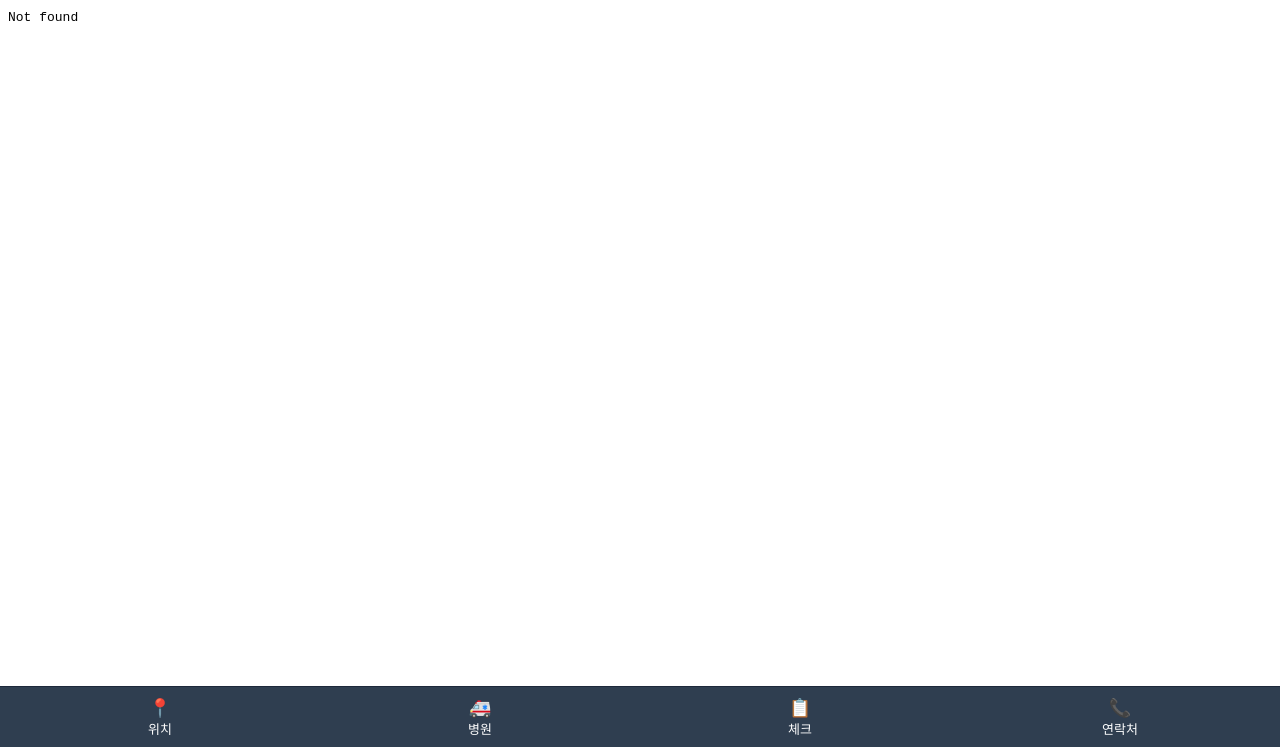
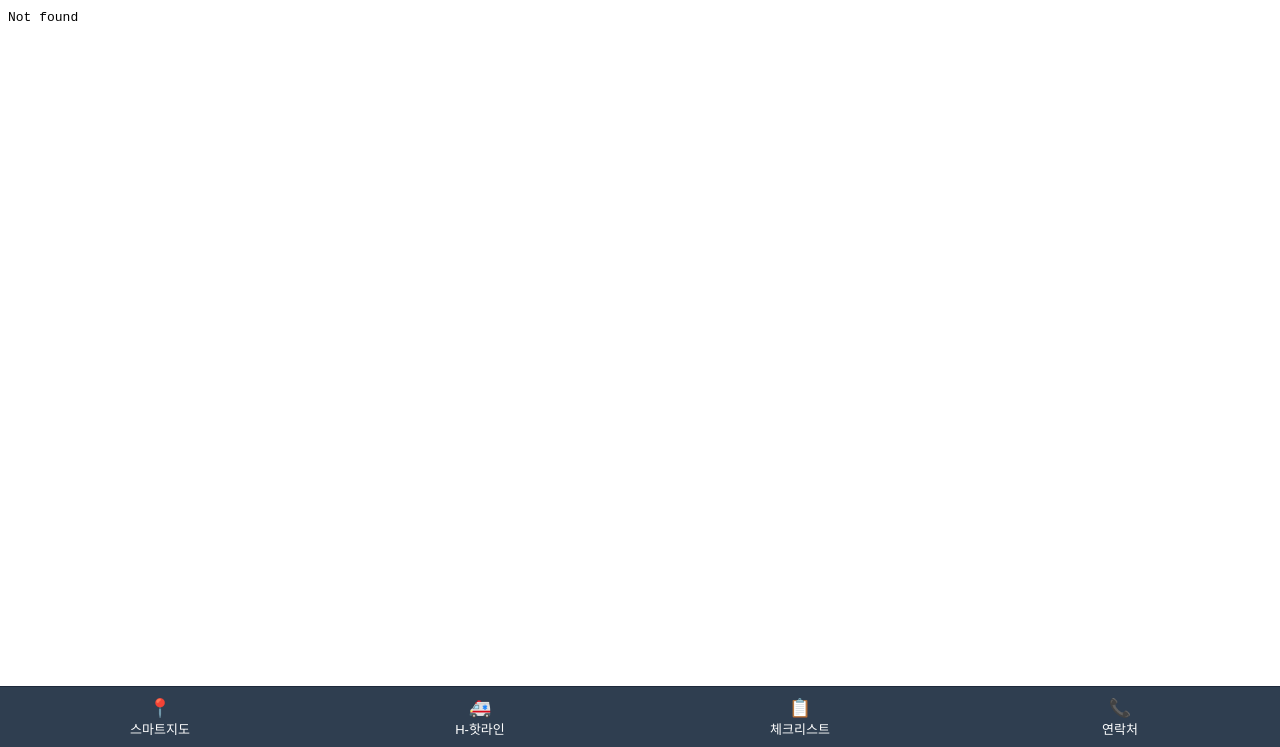
Before and after one commit to bandit1397/all_in_one_platform, a plain HTML site: page index.html in a window 1280 px wide. Shown: the part 53-800 px from the top of the page. Drawn offline with Linux system fonts and the light colour scheme.

Commit message:
Update index.html

```diff
--- a/index.html
+++ b/index.html
@@ -121,17 +121,17 @@ window.onclick = function(event) {
 
   <button onclick="loadPage('https://bandit1397.github.io/smart-patrol-response/')">
     <span>📍</span>
-    위치
+    스마트지도
   </button>
 
   <button onclick="window.open('https://bandit1397.github.io/Emergency_call_response/')">
     <span>🚑</span>
-    병원
+    H-핫라인
   </button>
 
   <button class="check-btn" onclick="toggleChecklist()">
     <span>📋</span>
-    체크
+    체크리스트
   </button>
 
   <button onclick="window.open('https://bandit1397.github.io/phonebook_callable/')">
```
